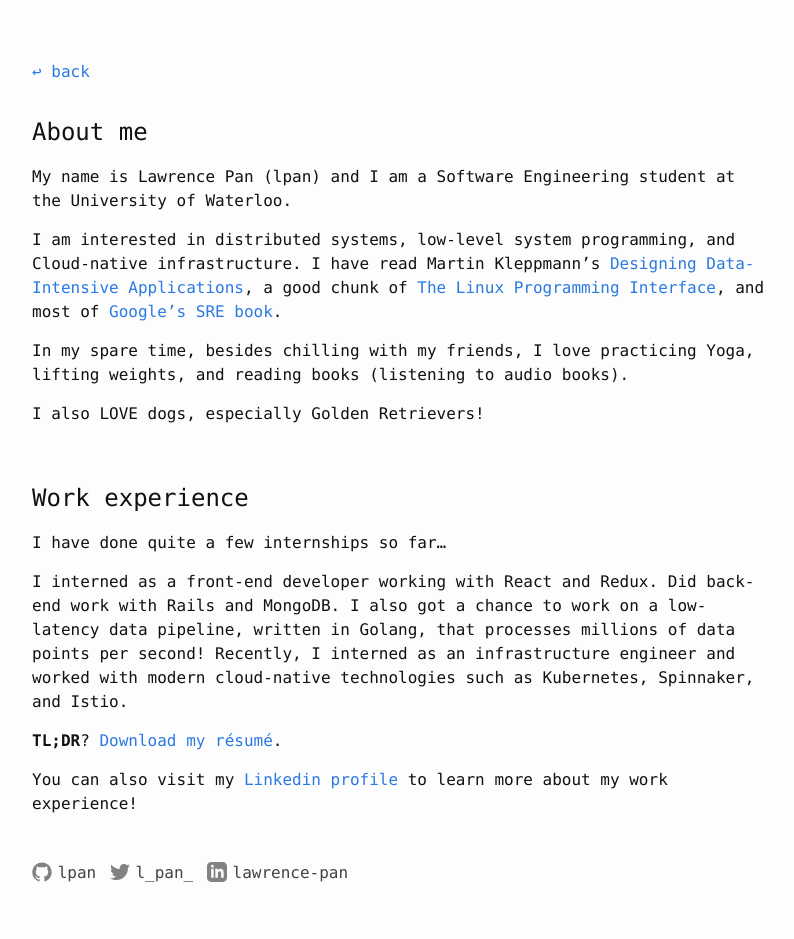
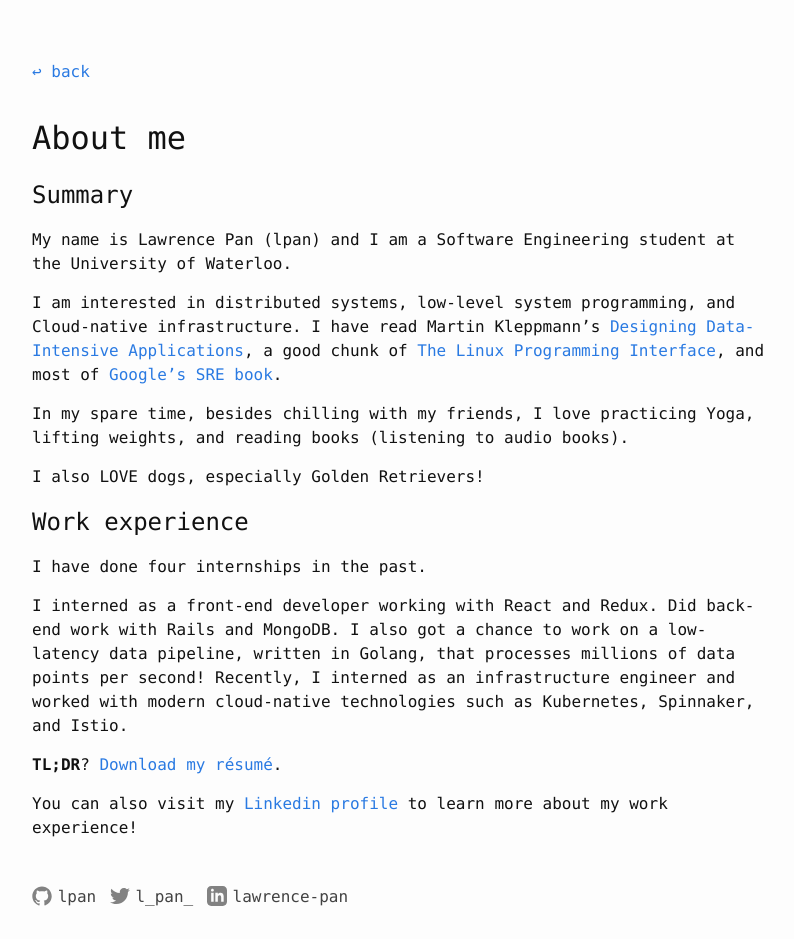
Before and after one commit to lpan/lpan.github.io, a Jekyll site: the page built from about.md, in a window 1280 px wide. Shown: the whole page, without its empty margins (238-1032 px from the left). Built offline with Jekyll 4.4.1, drawn with Linux system fonts in a browser that asks for light colours; before the commit the page ends 915 px from its top, so only the background shows below that.

Commit message:
topography improvement

```diff
--- a/about.md
+++ b/about.md
@@ -4,7 +4,9 @@ title: About - Lawrence Pan
 permalink: /about/
 ---
 
-## About me
+# About me
+
+## Summary
 
 My name is Lawrence Pan (lpan) and I am a Software Engineering student at the
 University of Waterloo.
@@ -20,11 +22,9 @@ lifting weights, and reading books (listening to audio books).
 
 I also LOVE dogs, especially Golden Retrievers!
 
-<br>
-
 ## Work experience
 
-I have done quite a few internships so far...
+I have done four internships in the past.
 
 I interned as a front-end developer working with React and Redux. Did back-end
 work with Rails and MongoDB. I also got a chance to work on a low-latency data
```
